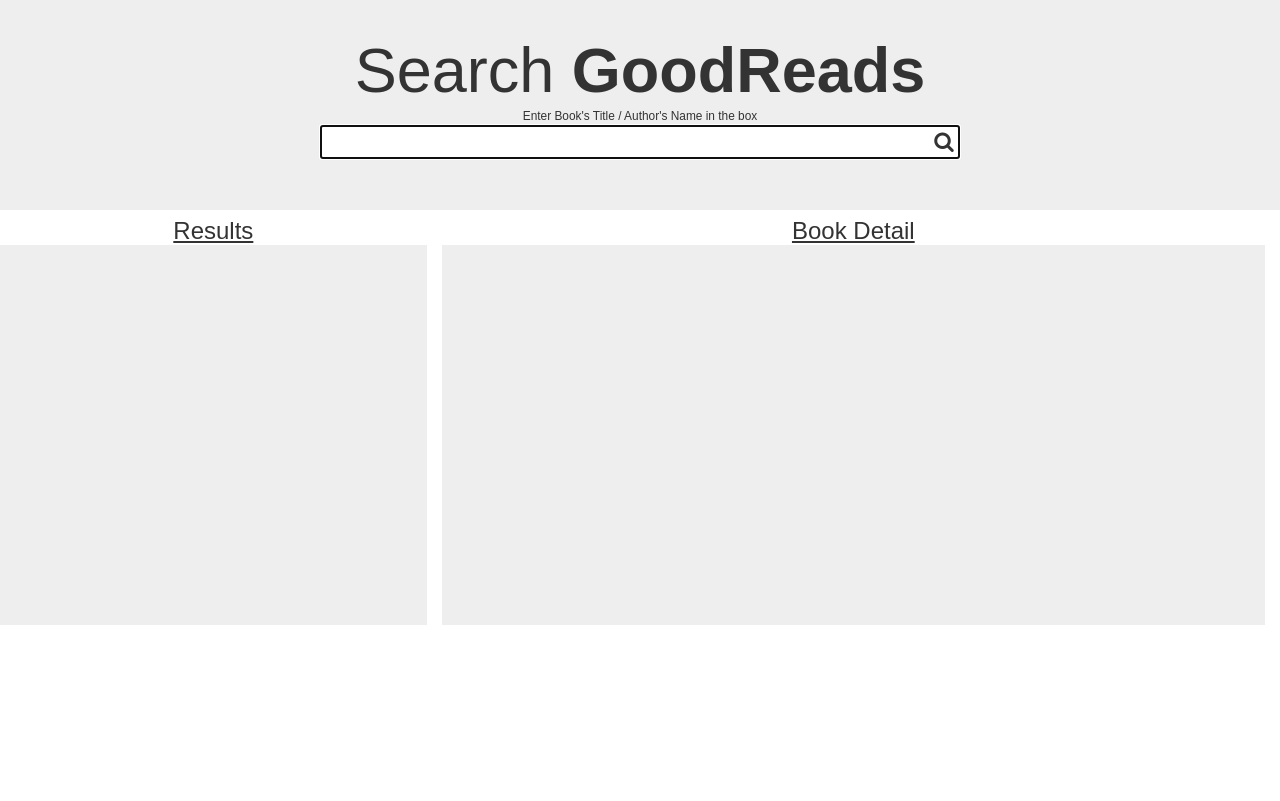
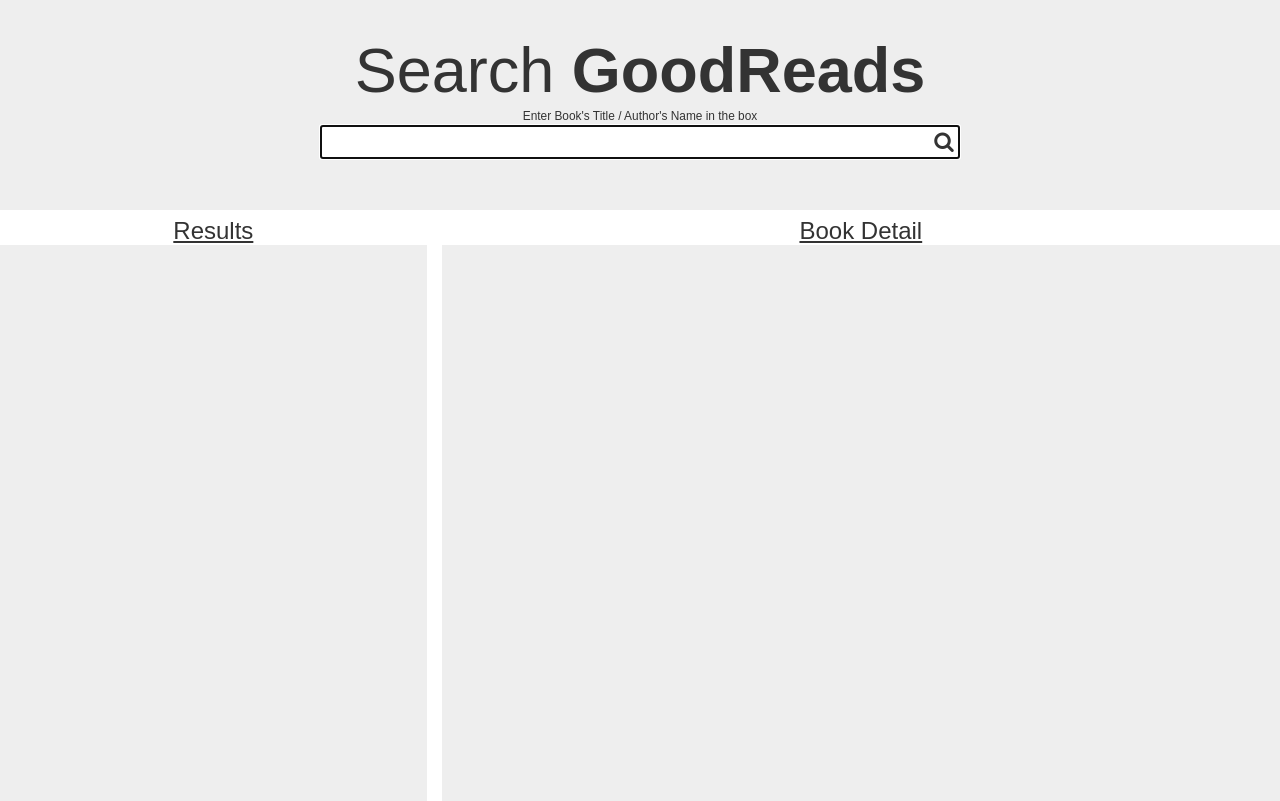
Before and after one commit to biswa8998/search-goodreads, a React (Create React App) app: page / in a window 1280 px wide. Built offline with nearby package versions, Linux system fonts and the light colour scheme.

Commit message:
Changes for details

```diff
--- a/src/App.js
+++ b/src/App.js
@@ -1,17 +1,18 @@
-import React, { Component } from 'react';
-import SearchBox from './components/search-box/searchBox';
-import SearchResults from './components/search-results/SearchResults';
-import BookDetails from './components/book-details/BookDetails';
-import './App.css';
+import React, { Component } from "react";
+import SearchBox from "./components/search-box/searchBox";
+import SearchResults from "./components/search-results/SearchResults";
+import BookDetails from "./components/book-details/BookDetails";
+import "./App.css";
 
 class App extends Component {
-  constructor(props){
+  constructor(props) {
     super(props);
-    this.state={
+    this.state = {
       searchingList: false,
       searchingDetail: false,
       searchResults: [],
-      bookDetails: null
+      bookDetails: null,
+      calculatedHeights: 0
     };
     this.isSearchingList = this.isSearchingList.bind(this);
     this.setSearchResults = this.setSearchResults.bind(this);
@@ -19,47 +20,76 @@
     this.isSearchingDetail = this.isSearchingDetail.bind(this);
   }
 
-  isSearchingList(arg){
+  isSearchingList(arg) {
     this.setState({
       searchingList: arg
     });
   }
 
-  isSearchingDetail(arg){
+  isSearchingDetail(arg) {
     this.setState({
       searchingDetail: arg
     });
   }
 
-  setSearchResults(arg){
+  setSearchResults(arg) {
     this.setState({
       searchResults: arg
     });
   }
 
-  setBookDetails(arg){
+  setBookDetails(arg) {
     this.setState({
       bookDetails: arg
+    });
+  }
+
+  componentDidMount() {
+    this.setState({
+      calculatedHeights: window.innerHeight - this.jumboEle.clientHeight - 34
     });
   }
 
   render() {
     return (
       <div className="app">
-        <div className="jumbotron text-center">
-          <h1>Search <strong>GoodReads</strong></h1>
+        <div
+          className="jumbotron text-center"
+          ref={jumboEle => (this.jumboEle = jumboEle)}
+        >
+          <h1>
+            Search <strong>GoodReads</strong>
+          </h1>
           <small>Enter Book's Title / Author's Name in the box</small>
-          <SearchBox isSearching={this.isSearchingList} setSearchResults={this.setSearchResults}/>
+          <SearchBox
+            isSearching={this.isSearchingList}
+            setSearchResults={this.setSearchResults}
+          />
         </div>
         <div className="container-fluid">
           <div className="row">
             <div className="col-sm-4 no-padding">
-              <h3 className="text-center"><u>Results</u></h3>
-              <SearchResults searchResults={this.state.searchResults} searchingList={this.state.searchingList} setBookDetails={this.setBookDetails} isSearchingDetail={this.isSearchingDetail}/>
+              <h3 className="text-center">
+                <u>Results</u>
+              </h3>
+              <SearchResults
+                searchResults={this.state.searchResults}
+                searchingList={this.state.searchingList}
+                setBookDetails={this.setBookDetails}
+                isSearchingDetail={this.isSearchingDetail}
+                calculatedHeights={this.state.calculatedHeights}
+              />
             </div>
-            <div className="col-sm-8">
-              <h3 className="text-center"><u>Book Detail</u></h3>
-              <BookDetails bookDetails={this.state.bookDetails} searchingDetail={this.state.searchingDetail} searchResults={this.state.searchResults}/>
+            <div className="col-sm-8" style={{ paddingRight: "0px" }}>
+              <h3 className="text-center">
+                <u>Book Detail</u>
+              </h3>
+              <BookDetails
+                bookDetails={this.state.bookDetails}
+                searchingDetail={this.state.searchingDetail}
+                searchResults={this.state.searchResults}
+                calculatedHeights={this.state.calculatedHeights}
+              />
             </div>
           </div>
         </div>
--- a/src/components/book-details/BookDetails.css
+++ b/src/components/book-details/BookDetails.css
@@ -1,5 +1,45 @@
-.book-detail-wrapper{
-    max-height: 380px;
-    min-height: 380px;
-    background-color: #eeeeee;
+.book-detail-wrapper {
+  background-color: #eeeeee;
 }
+.book-title-author-details {
+  float: left;
+  padding: 8px;
+  width: 100%;
+}
+.image-wrapper {
+  width: 145px;
+  height: 220px;
+  float: left;
+}
+.image-wrapper img {
+  width: 100%;
+}
+.book-title-author {
+  float: left;
+  width: calc(100% - 150px);
+  height: 220px;
+  padding: 10px;
+}
+.book-title {
+  font-size: 35px;
+  font-weight: bold;
+}
+.series {
+  font-size: 28px;
+}
+.author-names {
+  font-size: 30px;
+}
+.various-ratings {
+  font-size: 23px;
+  margin-top: 26px;
+}
+.book-descriptions {
+  float: left;
+  width: 100%;
+  padding: 8px;
+}
+.book-description-p {
+  font-size: 20px;
+  line-height: 30px;
+}
--- a/src/components/book-details/BookDetails.jsx
+++ b/src/components/book-details/BookDetails.jsx
@@ -1,19 +1,64 @@
-import React, { Component } from 'react';
-import './BookDetails.css';
+import React, { Component } from "react";
+import "./BookDetails.css";
 
 class BookDetails extends Component {
-    render(){
-        return(
-            <div className="book-detail-wrapper">
-                {
-                    (this.props.searchResults.length === 0 )? '': (this.props.searchingDetail)?<h2 className="text-center">Searching...</h2>:(this.props.bookDetails===null)?'':
-                    <div>
-
-                    </div>
-                }
+  render() {
+    return (
+      <div
+        className="book-detail-wrapper"
+        style={{ height: this.props.calculatedHeights }}
+      >
+        {this.props.searchResults.length === 0 ? (
+          ""
+        ) : this.props.searchingDetail ? (
+          <h2 className="text-center">Searching...</h2>
+        ) : this.props.bookDetails === null ? (
+          ""
+        ) : (
+          <div className="book-details">
+            <div className="book-title-author-details">
+              <div className="image-wrapper">
+                <img
+                  src={this.props.bookDetails.image_url}
+                  className="book-image"
+                  alt={this.props.bookDetails.id + ".jpg"}
+                />
+              </div>
+              <div className="book-title-author">
+                <h3 className="book-title">
+                  {this.props.bookDetails.title.indexOf("(") !== -1
+                    ? this.props.bookDetails.title.substring(
+                        0,
+                        this.props.bookDetails.title.indexOf("(")
+                      )
+                    : this.props.bookDetails.title}
+                </h3>
+                <p className="series">
+                  {this.props.bookDetails.title.indexOf("(") !== -1
+                    ? this.props.bookDetails.title.substring(
+                        this.props.bookDetails.title.indexOf("(") + 1,
+                        this.props.bookDetails.title.indexOf(")")
+                      )
+                    : ""}
+                </p>
+                <p className="author-names">
+                  {typeof this.props.bookDetails.authors.author instanceof Array
+                    ? this.props.bookDetails.authors.author.map(ele => {
+                        return ele.name + "<br/>";
+                      })
+                    : this.props.bookDetails.authors.author.name}
+                </p>
+                <p className="various-ratings">Ratings and All</p>
+              </div>
             </div>
-        );
-    }
+            <div className="book descriptions">
+              <p className="book-description-p" />
+            </div>
+          </div>
+        )}
+      </div>
+    );
+  }
 }
 
 export default BookDetails;
--- a/src/components/search-results/SearchResult.css
+++ b/src/components/search-results/SearchResult.css
@@ -1,24 +1,27 @@
-.search-results-list{
-    max-height: 380px;
-    min-height: 380px;
+.search-results-list {
   background-color: #eeeeee;
   overflow-y: auto;
 }
-.search-result-ul{
+.search-result-ul {
   width: 100%;
   max-height: inherit;
   padding: 0px;
 }
-.search-result-ul, .search-result-li {
+.search-result-ul,
+.search-result-li {
   list-style: none;
 }
 .search-result-li {
   margin: 4px 0px;
   width: 100%;
   padding: 4px;
+  border-bottom: 1px solid black;
 }
-.search-result-li:hover{
+.search-result-li:hover {
   background-color: #b9b6b6;
   font-weight: bold;
   cursor: pointer;
 }
+.search-result-li:last-child {
+  border-bottom-width: 0px;
+}
--- a/src/components/search-results/SearchResults.jsx
+++ b/src/components/search-results/SearchResults.jsx
@@ -1,49 +1,70 @@
-import React, { Component } from 'react';
-import proxify from 'proxify-url';
-import axios from 'axios';  // workaround to use proxify for goodreads api to resolve cors issue from frontend
+import React, { Component } from "react";
+import proxify from "proxify-url";
+import axios from "axios"; // workaround to use proxify for goodreads api to resolve cors issue from frontend
 
-import './SearchResult.css';
-import ENV from '../../constants';
+import "./SearchResult.css";
+import ENV from "../../constants";
 
 class SearchResults extends Component {
-    constructor(props){
+  constructor(props) {
     super(props);
-        this.state={
+    this.state = {
       lastClicked: null
     };
     this.handleClick = this.handleClick.bind(this);
   }
 
-    handleClick(e){
+  handleClick(e) {
     this.props.isSearchingDetail(true);
-        const proxifyUrlIsbn=proxify(encodeURI(ENV.ISBN_API+e.target.getAttribute('name')+'?key='+ENV.KEY), { inputFormat: "xml" });
-        axios.get(proxifyUrlIsbn)
+    const proxifyUrlIsbn = proxify(
+      encodeURI(
+        ENV.ISBN_API + e.target.getAttribute("name") + "?key=" + ENV.KEY
+      ),
+      { inputFormat: "xml" }
+    );
+    axios
+      .get(proxifyUrlIsbn)
       .then(response => {
         this.props.isSearchingDetail(false);
         console.log(response.data.query.results.GoodreadsResponse.book);
         let bookDetail = response.data.query.results.GoodreadsResponse.book;
-            if(bookDetail === undefined){
+        if (bookDetail === undefined) {
           this.props.setBookDetails(null);
-            }else{
+        } else {
           this.props.setBookDetails(bookDetail);
         }
-        }).catch(e => {
+      })
+      .catch(e => {
         console.log(e);
       });
   }
 
-    render(){
-        return(
-            <div className="search-results-list">
-                {
-                    (this.props.searchResults.length === 0 && !this.props.searchingList)?'':(this.props.searchingList)?<h2 className="text-center">Searching...</h2>:<ul className="search-result-ul">
-                    {
-                        this.props.searchResults.map((ele, idx) => {
-                            return (<li className="search-result-li" key={idx} name={ele.best_book.id.content} onClick={this.handleClick}>{ele.best_book.title}</li>)
-                        })
-                    }
+  render() {
+    return (
+      <div
+        className="search-results-list"
+        style={{ height: this.props.calculatedHeights }}
+      >
+        {this.props.searchResults.length === 0 && !this.props.searchingList ? (
+          ""
+        ) : this.props.searchingList ? (
+          <h2 className="text-center">Searching...</h2>
+        ) : (
+          <ul className="search-result-ul">
+            {this.props.searchResults.map((ele, idx) => {
+              return (
+                <li
+                  className="search-result-li"
+                  key={idx}
+                  name={ele.best_book.id.content}
+                  onClick={this.handleClick}
+                >
+                  {ele.best_book.title}
+                </li>
+              );
+            })}
           </ul>
-                }
+        )}
       </div>
     );
   }
```
Lines whose indentation alone changed are shown as unchanged.
